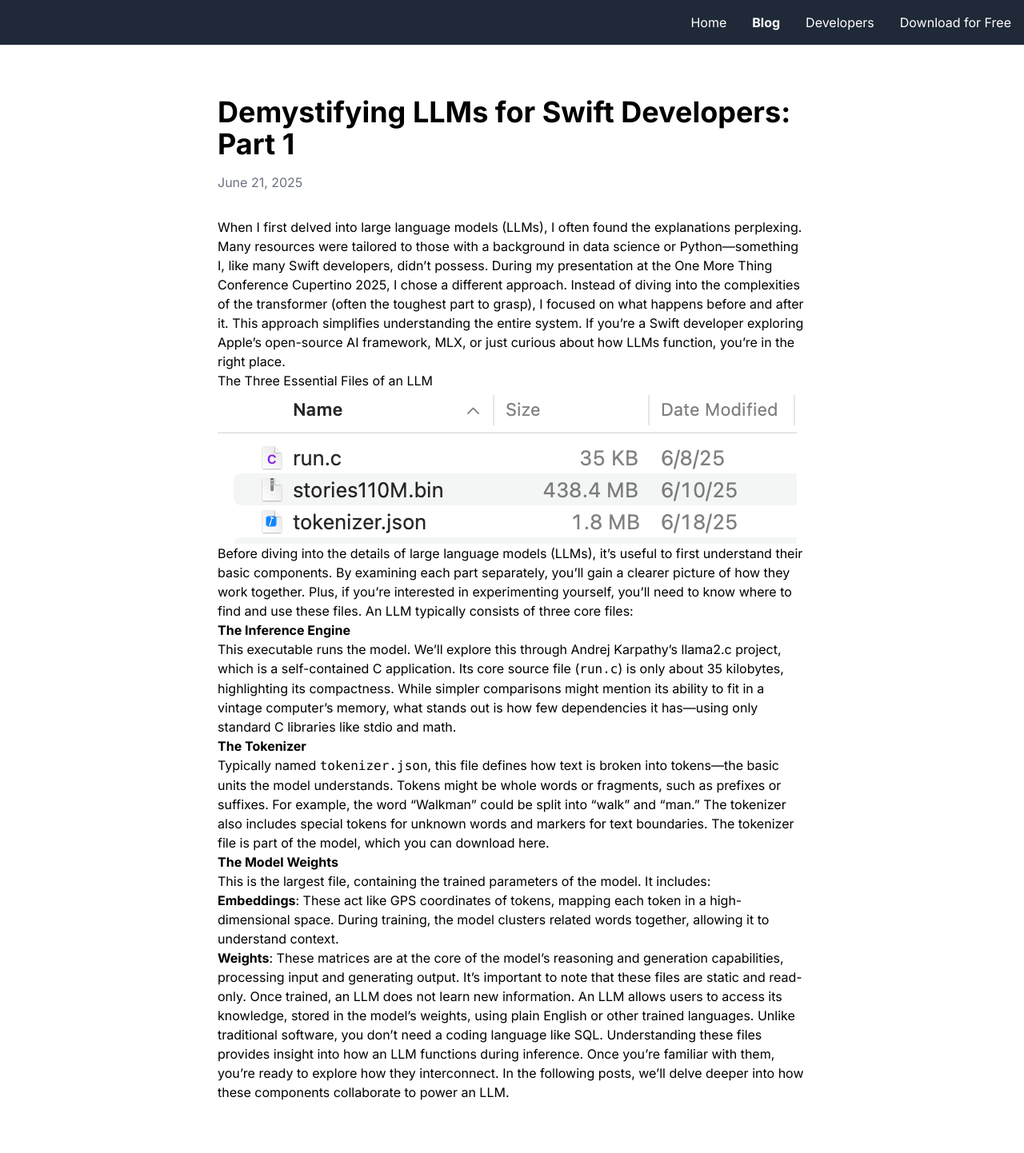
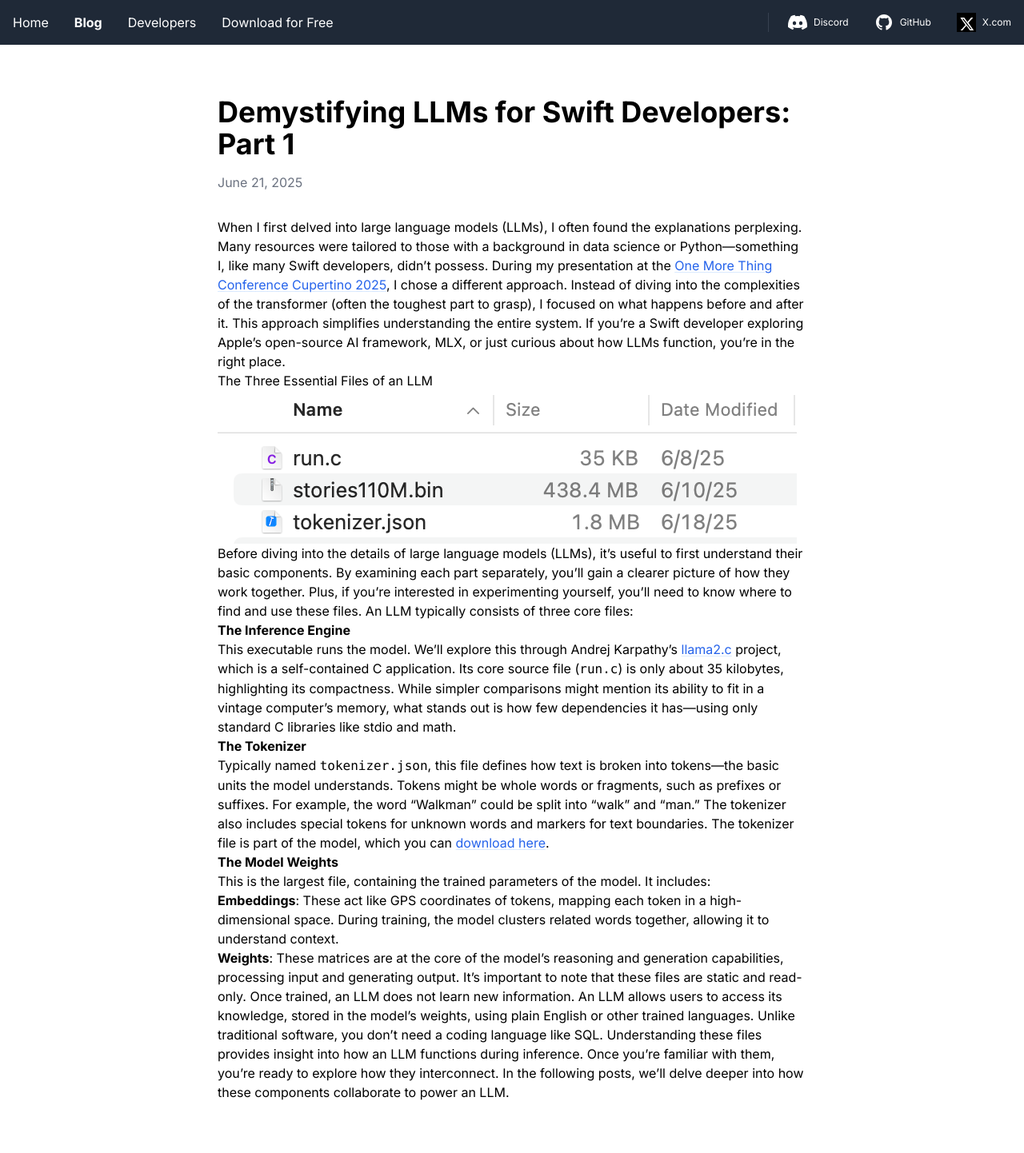
Before and after one commit to ronaldmannak/PicoWebsite, a Jekyll site: the page built from _posts/2025/06/2025-06-21-demystifying-llms-for-swift-developers-part-1.md, in a window 1280 px wide. Shown: the whole page at 80% size. Built offline with Jekyll 4.4.1, drawn with Linux system fonts in a browser that asks for light colours; nearby versions of some CDN libraries.

Commit message:
Add social media links

```diff
--- a/_layouts/post.html
+++ b/_layouts/post.html
@@ -10,15 +10,49 @@
   <link rel="icon" type="image/png" href="/icon.png">
   <script src="https://cdn.tailwindcss.com"></script>
   <link href="https://fonts.googleapis.com/css2?family=Inter:wght@400;700&display=swap" rel="stylesheet">
+  <style>
+    .prose a {
+      color: #2563eb;
+      text-decoration: underline;
+      text-decoration-color: #dbeafe;
+      text-underline-offset: 2px;
+    }
+    .prose a:hover {
+      color: #1d4ed8;
+      text-decoration-color: #93c5fd;
+    }
+    .prose a:visited {
+      color: #7c3aed;
+    }
+  </style>
 </head>
 <body class="bg-white font-sans" style="font-family: 'Inter', sans-serif;">
   <nav class="bg-gray-800 text-white py-4">
     <div class="container mx-auto px-4">
-      <div class="flex justify-end gap-8">
-        <a href="/" class="hover:text-gray-300 transition-colors">Home</a>
-        <a href="/blog/" class="hover:text-gray-300 transition-colors font-bold">Blog</a>
-        <a href="https://pico-1.gitbook.io/homelab" target="_blank" class="hover:text-gray-300 transition-colors">Developers</a>
-        <a href="https://apps.apple.com/us/app/pico-ai-homelab-powered-by-mlx/id6738607769?mt=12" target="_blank" class="hover:text-gray-300 transition-colors">Download for Free</a>
+      <div class="flex justify-between items-center">
+        <div class="flex gap-8">
+          <a href="/" class="hover:text-gray-300 transition-colors">Home</a>
+          <a href="/blog/" class="hover:text-gray-300 transition-colors font-bold">Blog</a>
+          <a href="https://pico-1.gitbook.io/homelab" target="_blank" class="hover:text-gray-300 transition-colors">Developers</a>
+          <a href="https://apps.apple.com/us/app/pico-ai-homelab-powered-by-mlx/id6738607769?mt=12" target="_blank" class="hover:text-gray-300 transition-colors">Download for Free</a>
+        </div>
+        <div class="flex items-center gap-8 border-l border-gray-700 pl-6 text-xs">
+          <a href="https://discord.gg/Nrf5y8Uaxw" target="_blank" aria-label="Discord" class="flex items-center gap-2 hover:text-gray-300">
+            <svg class="w-6 h-6" fill="currentColor" viewBox="0 0 24 24" aria-hidden="true"><path d="M20.317 4.37a19.791 19.791 0 0 0-4.885-1.515.074.074 0 0 0-.079.037c-.21.375-.444.864-.608 1.25a18.27 18.27 0 0 0-5.487 0 12.64 12.64 0 0 0-.617-1.25.077.077 0 0 0-.079-.037A19.736 19.736 0 0 0 3.677 4.37a.07.07 0 0 0-.032.027C.533 9.046-.32 13.58.099 18.057a.082.082 0 0 0 .031.057 19.9 19.9 0 0 0 5.993 3.03.078.078 0 0 0 .084-.028 14.09 14.09 0 0 0 1.226-1.994.076.076 0 0 0-.041-.106 13.107 13.107 0 0 1-1.872-.892.077.077 0 0 1-.008-.128 10.2 10.2 0 0 0 .372-.292.074.074 0 0 1 .077-.01c3.928 1.793 8.18 1.793 12.062 0a.074.074 0 0 1 .078.01c.12.098.246.198.373.292a.077.077 0 0 1-.006.127 12.299 12.299 0 0 1-1.873.892.077.077 0 0 0-.041.107c.36.698.772 1.362 1.225 1.993a.076.076 0 0 0 .084.028 19.839 19.839 0 0 0 6.002-3.03.077.077 0 0 0 .032-.054c.5-5.177-.838-9.674-3.549-13.66a.061.061 0 0 0-.031-.03zM8.02 15.33c-1.182 0-2.157-1.085-2.157-2.419 0-1.333.956-2.419 2.157-2.419 1.21 0 2.176 1.096 2.157 2.42 0 1.333-.956 2.418-2.157 2.418zm7.975 0c-1.183 0-2.157-1.085-2.157-2.419 0-1.333.955-2.419 2.157-2.419 1.21 0 2.176 1.096 2.157 2.42 0 1.333-.946 2.418-2.157 2.418z"/></svg>
+            <span>Discord</span>
+          </a>
+          <a href="https://github.com/picomlx" target="_blank" aria-label="GitHub" class="flex items-center gap-2 hover:text-gray-300">
+            <svg class="w-6 h-6" fill="currentColor" viewBox="0 0 24 24" aria-hidden="true"><path d="M12 2C6.477 2 2 6.484 2 12.021c0 4.428 2.865 8.186 6.839 9.504.5.092.682-.217.682-.483 0-.237-.009-.868-.014-1.703-2.782.605-3.369-1.342-3.369-1.342-.454-1.157-1.11-1.465-1.11-1.465-.908-.62.069-.608.069-.608 1.004.07 1.532 1.032 1.532 1.032.892 1.53 2.341 1.088 2.91.832.091-.647.35-1.088.636-1.339-2.22-.253-4.555-1.113-4.555-4.951 0-1.093.39-1.988 1.029-2.688-.103-.253-.446-1.272.098-2.65 0 0 .84-.27 2.75 1.025A9.564 9.564 0 0 1 12 6.844c.85.004 1.705.115 2.504.337 1.909-1.295 2.748-1.025 2.748-1.025.546 1.378.202 2.397.1 2.65.64.7 1.028 1.595 1.028 2.688 0 3.847-2.338 4.695-4.566 4.944.359.309.678.92.678 1.855 0 1.338-.012 2.419-.012 2.749 0 .268.18.58.688.482C19.138 20.203 22 16.447 22 12.021 22 6.484 17.523 2 12 2z"/></svg>
+            <span>GitHub</span>
+          </a>
+          <a href="https://x.com/picogpt" target="_blank" aria-label="X.com" class="flex items-center gap-2 hover:text-gray-300">
+            <svg class="w-6 h-6" viewBox="0 0 120 120" fill="none" xmlns="http://www.w3.org/2000/svg" aria-hidden="true">
+              <rect width="120" height="120" fill="black"/>
+              <path d="M89.6 30H102L72.8 62.1L106 110H81.9L60.2 80.2L35.7 110H23.2L54.2 75.8L22 30H46.7L66.2 57.1L89.6 30ZM85.2 102.1H92.7L42.2 37.2H34.2L85.2 102.1Z" fill="white"/>
+            </svg>
+            <span>X.com</span>
+          </a>
+        </div>
       </div>
     </div>
   </nav>
```
Also changed, not shown: index.html (+23 -10 lines).
